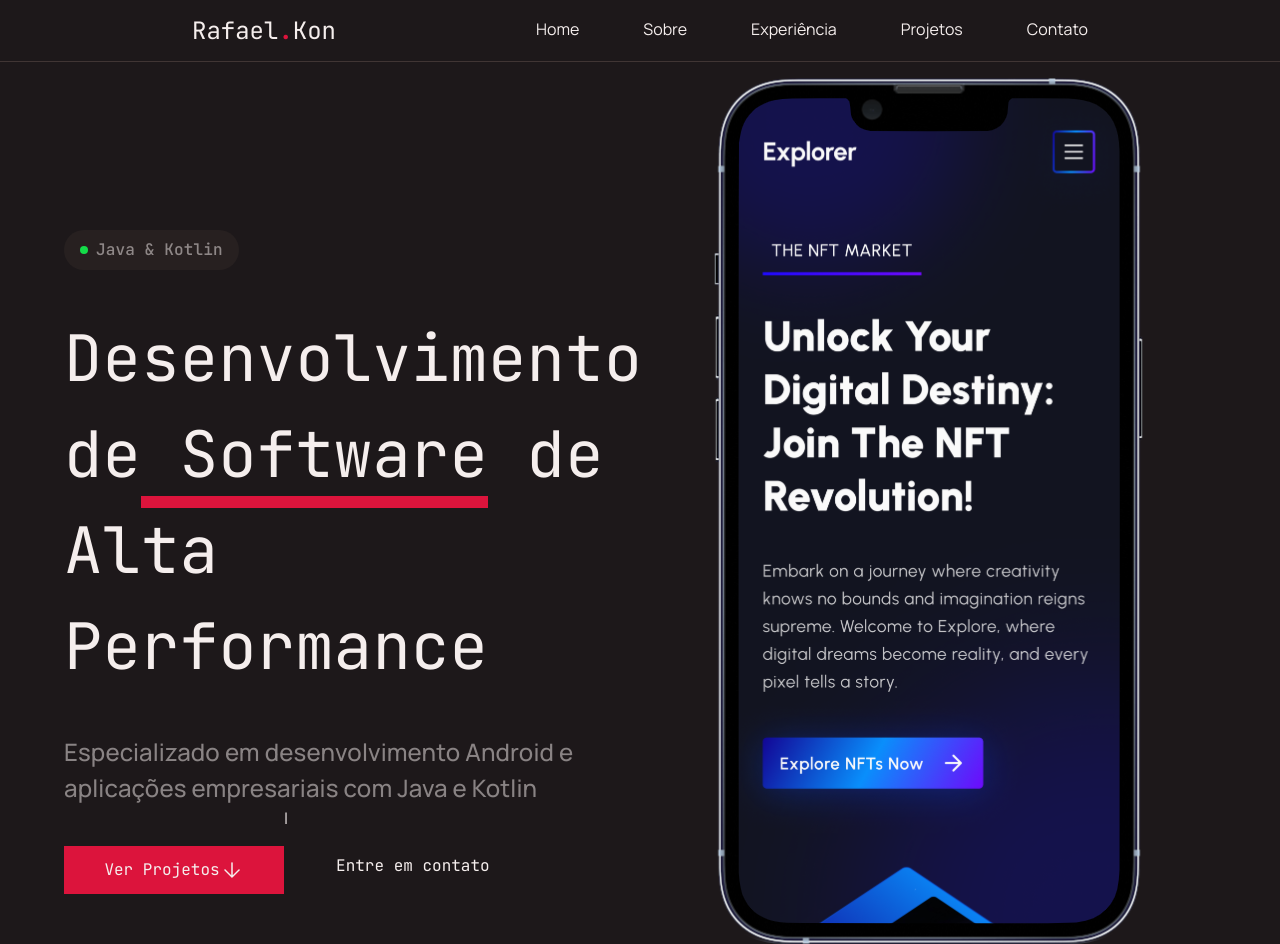
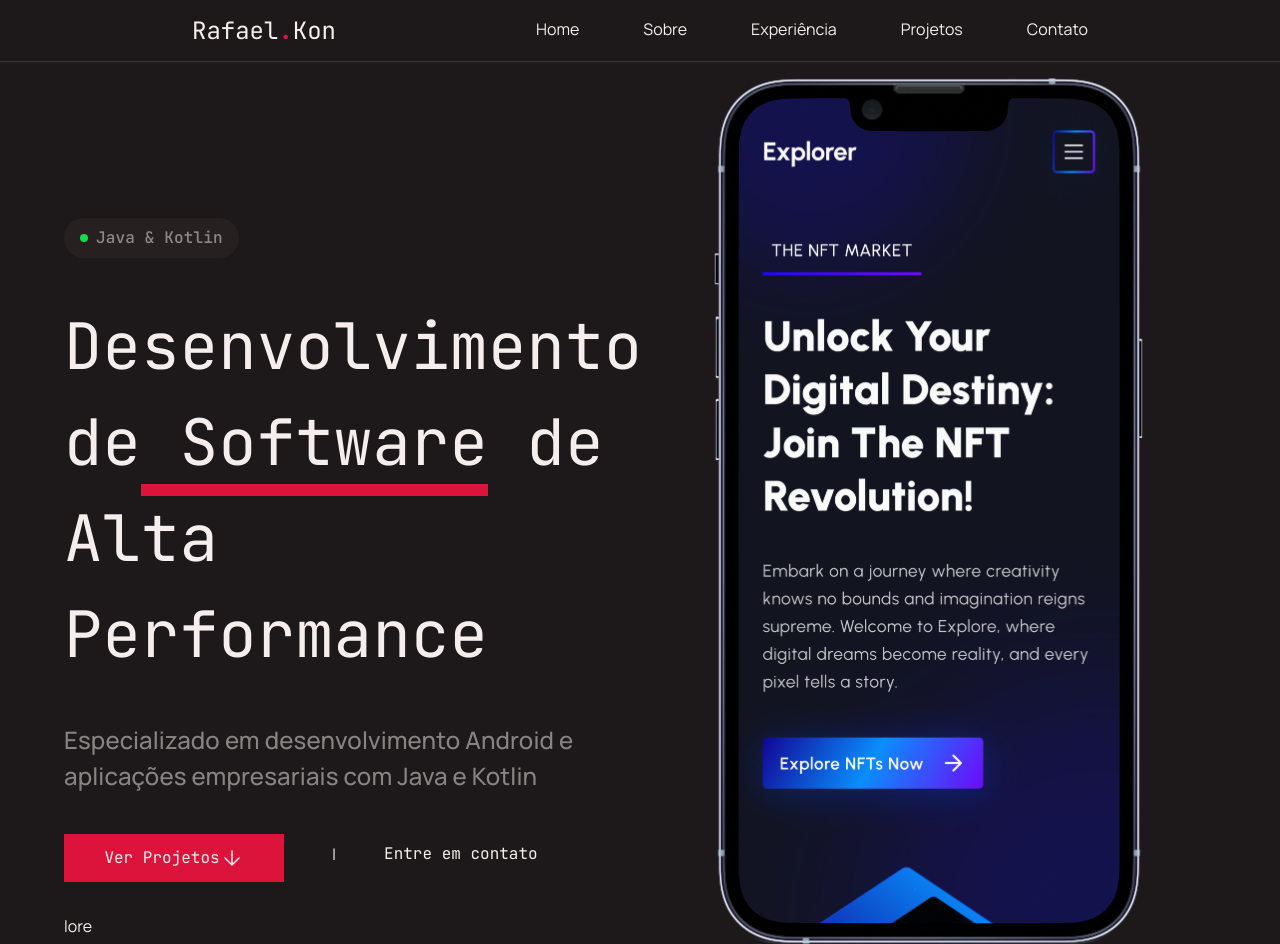
Before and after one commit to rafaelKontein23/portifolio-rafa, a React (Vite) app: page / in a window 1280 px wide. Built offline with nearby package versions, Linux system fonts and the light colour scheme.

Commit message:
fazendo os ajuste necessarios

```diff
--- a/src/components/inicial/InicialHome.tsx
+++ b/src/components/inicial/InicialHome.tsx
@@ -27,11 +27,16 @@ function InicialHome() {
                         <span className='font-jetbrains '>Ver Projetos</span>
                         <img src={seta_baixo} />
                     </button>
-                    <h1 >|</h1>
+                    <h1 className='text-8x1 place-content-center ml-12'>|</h1>
 
                     <span className='place-content-center p-12 font-jetbrains'>Entre em contato</span>
 
                 </div>
+
+
+                <section>
+                    <h1>lore</h1>
+                </section>
 
             </div>
 
```
